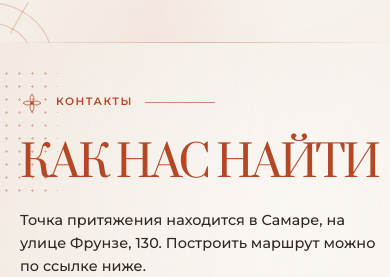
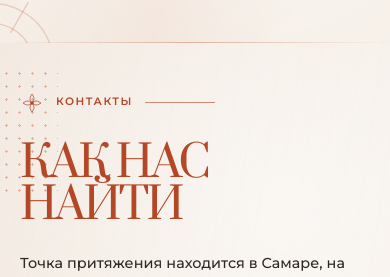
Before and after one commit to NNFall/dotgravity, a Next.js app: page / in a window 390 px wide. Shown: the part 7139-7416 px from the top of the page. Built offline with nearby package versions, Linux system fonts and the light colour scheme.

Commit message:
fix: wrap contacts heading on mobile

```diff
--- a/src/components/scenes/ContactsSection.module.css
+++ b/src/components/scenes/ContactsSection.module.css
@@ -567,6 +567,9 @@
   .copy h2 {
     margin-top: 28px;
     font-size: clamp(2.55rem, 11.2vw, 4rem);
+    max-inline-size: 100%;
+    overflow-wrap: anywhere;
+    white-space: normal;
   }
 
   .introduction {
```
Also changed, not shown: 1 other file (tests, documents, lock files or other folders).
